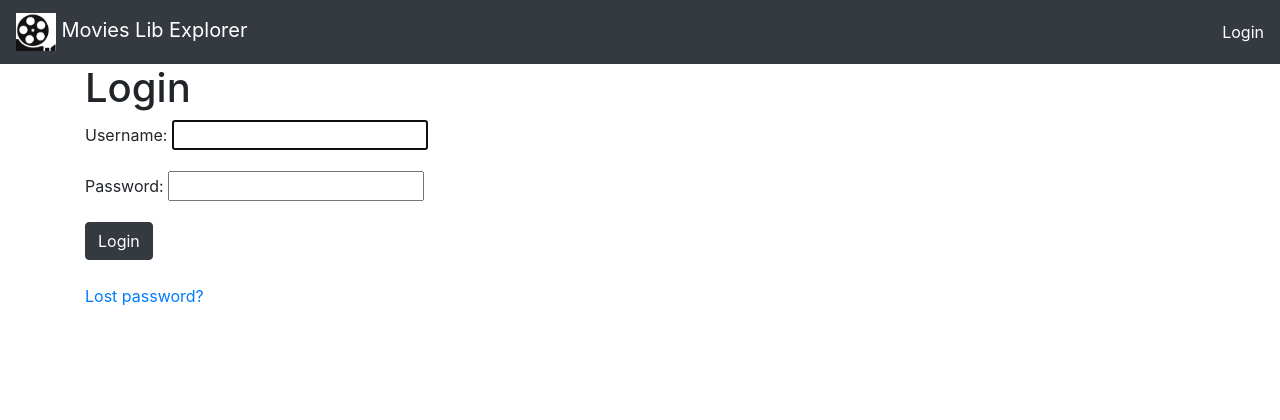
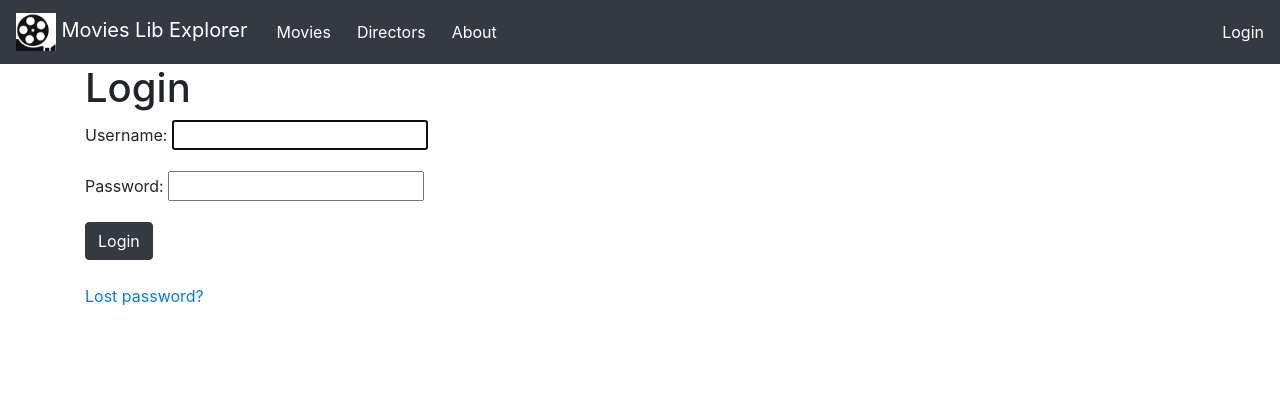
Before and after one commit to japinol7/movies_lib_explorer, a Django app: a page that uses templates/home/base.html in a window 1280 px wide. Shown: the top 420 px of the page. Run offline with Django 4.2, Linux system fonts and the light colour scheme.

Commit message:
[IMP] Improve navigation bar by putting some important buttons on it. Also, improve screenshots to show this change.

```diff
--- a/templates/home/base.html
+++ b/templates/home/base.html
@@ -26,6 +26,10 @@
             aria-expanded="false" aria-label="Toggle navigation">
         <span class="navbar-toggler-icon"></span>
     </button>
+
+    <a class="btn btn-dark" href="{% url 'movie_list' %}">Movies</a>
+    <a class="btn btn-dark" href="{% url 'director_list' %}">Directors</a>
+    <a class="btn btn-dark" href="{% url 'about' %}">About</a>
 
     <div class="collapse navbar-collapse" id="main_nav_bar">
         <ul class="navbar-nav ml-auto">
```
Also changed, not shown: 4 other files.
